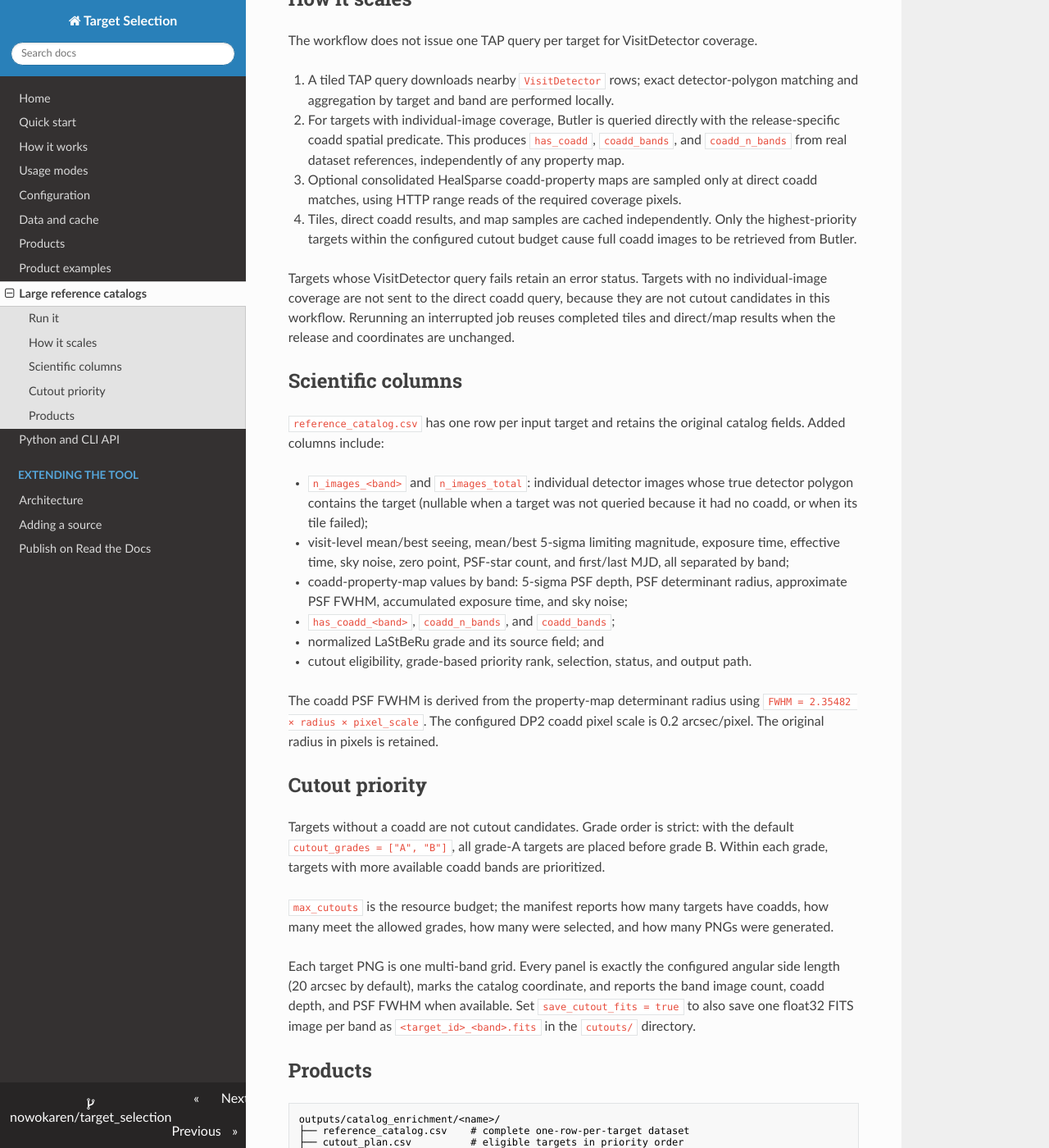
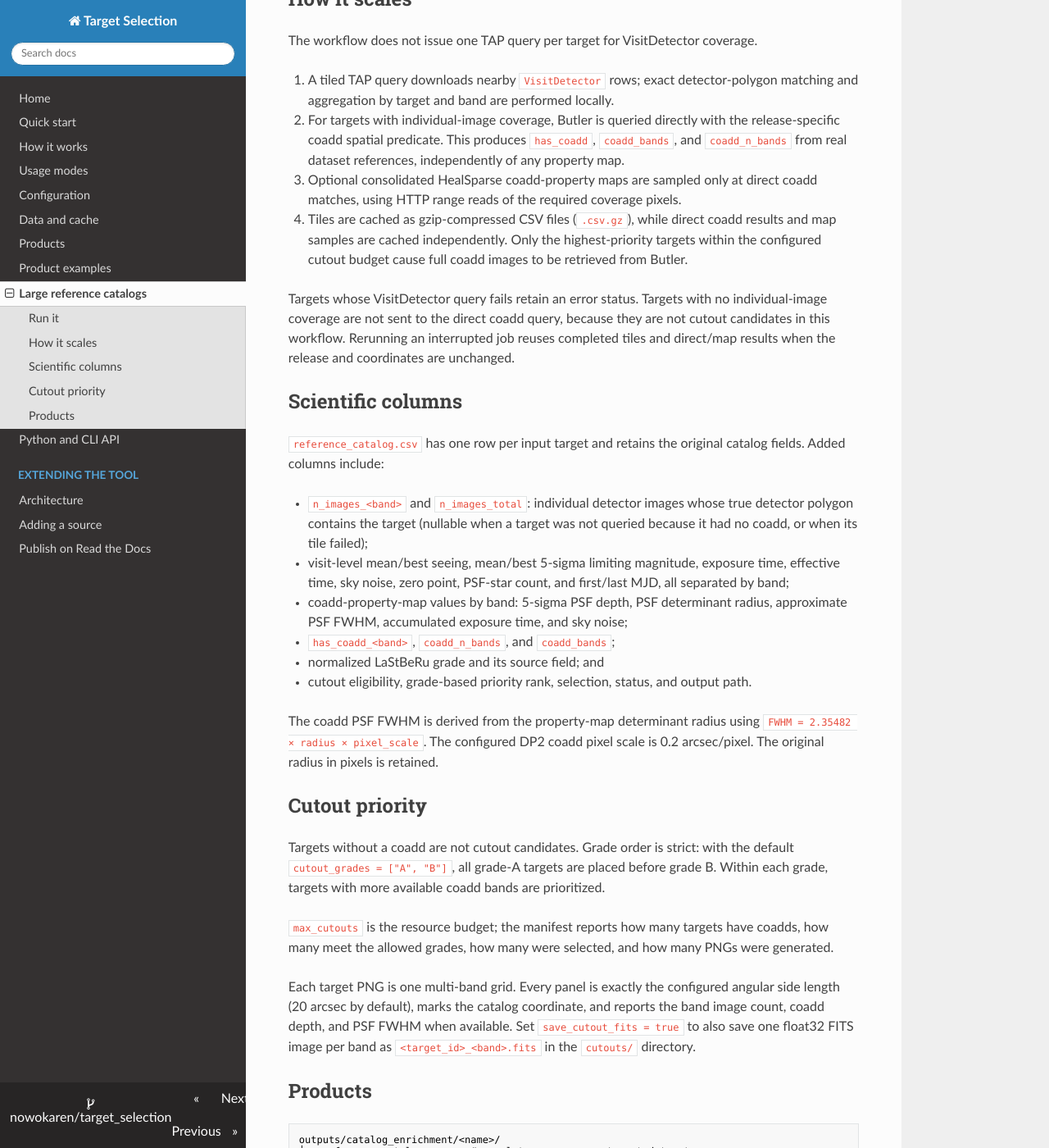
Before and after one commit to nowokaren/target_selection, an MkDocs documentation site: the page built from docs/reference-catalog.md, in a window 1280 px wide and 1400 px high, scrolled down 668 px. Shown: the whole window at 82% size. Built offline with MkDocs 1.6.1, drawn with Linux system fonts in a browser that asks for light colours; nearby versions of some CDN libraries; some of the changed text lies outside the part shown.

Commit message:
Compress tile cache for full catalog runs

```diff
--- a/docs/reference-catalog.md
+++ b/docs/reference-catalog.md
@@ -40,7 +40,8 @@ The workflow does not issue one TAP query per target for VisitDetector coverage.
    of any property map.
 3. Optional consolidated HealSparse coadd-property maps are sampled only at
    direct coadd matches, using HTTP range reads of the required coverage pixels.
-4. Tiles, direct coadd results, and map samples are cached independently. Only
+4. Tiles are cached as gzip-compressed CSV files (`.csv.gz`), while direct coadd
+   results and map samples are cached independently. Only
    the highest-priority targets within the configured cutout budget cause full
    coadd images to be retrieved from Butler.
 
```
Also changed, not shown: other parts of docs/reference-catalog.md (+5 -4 lines), 2 other files.
